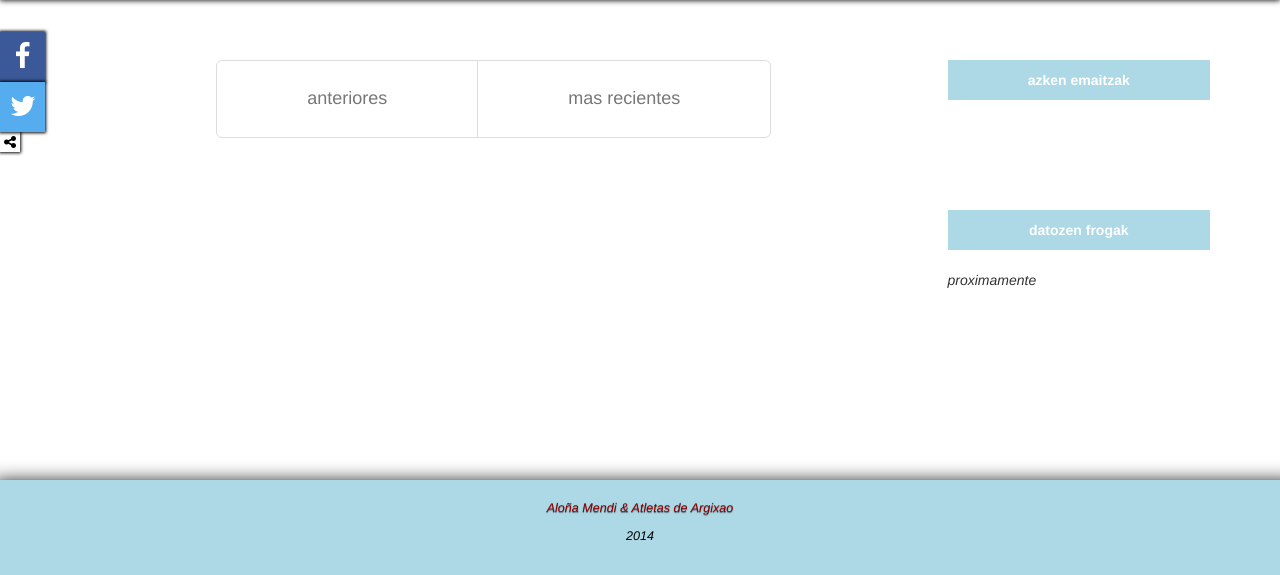
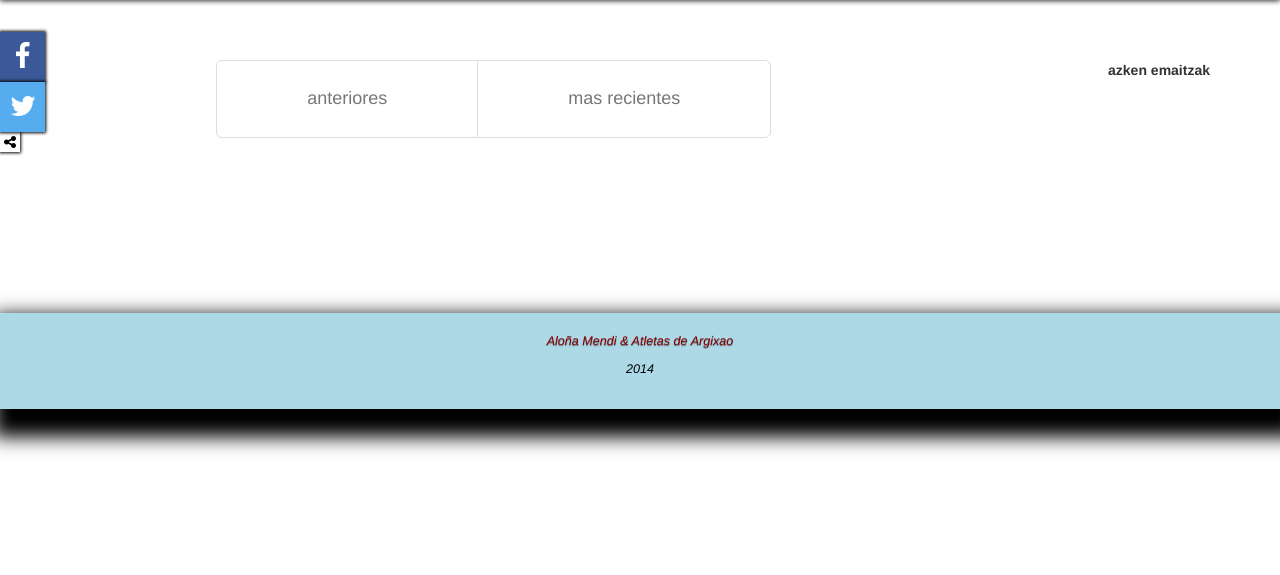
Before and after one commit to corand/athlet-stats, a Django app: template athlet_stats/athlet_stats/templates/web/blog.html in a window 1280 px wide. Shown: the part 208-783 px from the top of the page. Run offline with Django 3.2, Linux system fonts and the light colour scheme; the template is opened without the code that fills it, so the values that code supplies are empty; some libraries are stand-ins or nearby versions; some web fonts are replaced.

Commit message:
sidebar optimization

```diff
--- a/athlet_stats/athlet_stats/static/css/web/style.css
+++ b/athlet_stats/athlet_stats/static/css/web/style.css
@@ -98,15 +98,14 @@ a{
 .container{ margin-top:40px; }
 
 .proximas_competiciones{ margin-top:20px;}
-.proximas_competiciones strong{ background-color: lightblue; color:white; padding:10px;
-								display:block; text-align: center }
+.proximas_competiciones strong{ display:block; text-align: right; }
 
 .resul li {font-family:Cousine; font-size:0.8em;}
 
 ul.resul{ padding-left:5px; }
 
-ul.result_tit{ padding-left:20px; }
-.result_tit h4{ margin-bottom:0; }
+ul.result_tit{ padding-left:0px; }
+.result_tit h4{ margin-bottom:10px; border-bottom:1px solid black; background-color: aquamarine; padding:10px; }
 
 .jumbotron{ position:relative; opacity:0.9; }
 
--- a/athlet_stats/athlet_stats/templates/web/races_sidebar.html
+++ b/athlet_stats/athlet_stats/templates/web/races_sidebar.html
@@ -1,8 +1,6 @@
 {% load i18n %}
 <div class="proximas_competiciones">
 	<strong>{% trans "azken emaitzak" %}</strong>
-	<br />
-
 	<ul class="result_tit">
 	{% regroup results by edition as edition_list %}
 	{% for edition in edition_list %}
@@ -16,18 +14,3 @@
 	</ul>
 	<br /><br /><br />
 </div>
-
-<div class="proximas_competiciones">
-	<strong>{% trans "datozen frogak" %}</strong>
-	<br />
-	<i>{% trans "proximamente" %}</i>
-	<br /><br /><br />
-	<!--
-	<ul>
-		<li>xx</li>
-		<li>xx</li>
-		<li>xx</li>
-		<li>xx</li>
-	</ul>
-	-->
-</div>
```
Also changed, not shown: athlet_stats/web/views.py (+6 -3 lines), 1 other file.
